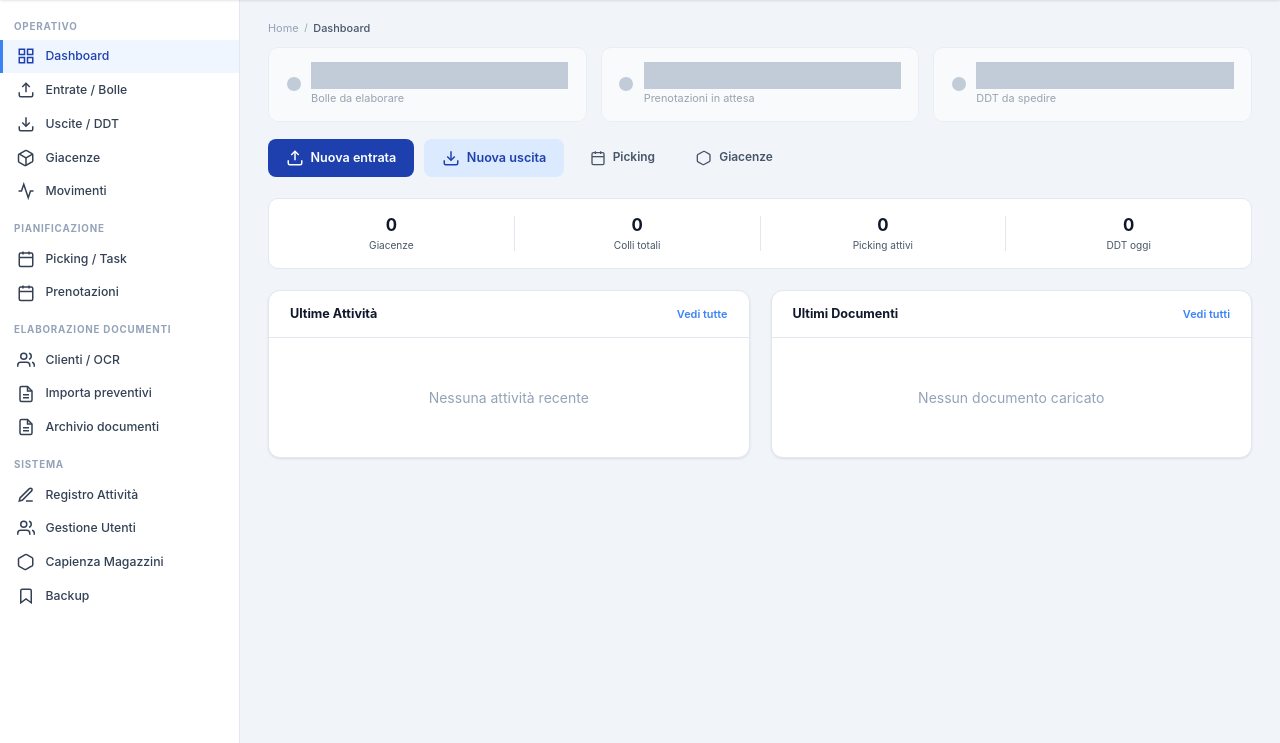
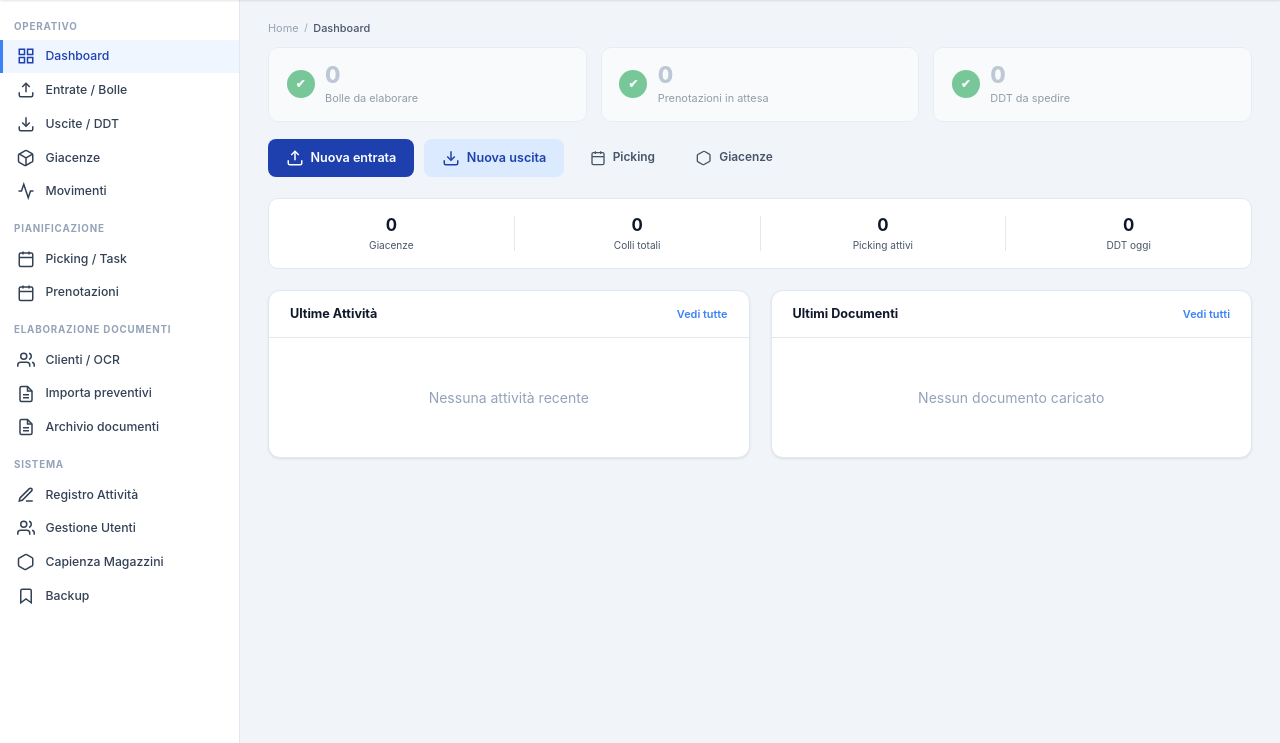
Before and after one commit to sso-spiece-girls/Logistic_hub, a Flask app: page / in a window 1280 px wide. Shown: the part 57-800 px from the top of the page. Run offline with Flask 3, Linux system fonts and the light colour scheme; a user stored in the database is signed in; data that the repository does not hold is empty; some libraries are stand-ins or nearby versions.

Commit message:
UX: task priority con ✔ quando a zero invece di skeleton

```diff
--- a/logistic_hub/static/css/app.css
+++ b/logistic_hub/static/css/app.css
@@ -719,9 +719,14 @@ select.form-input { appearance: auto; }
 .task-priority-orange .task-priority-value { color: #f97316; }
 .task-priority-yellow .task-priority-value { color: #eab308; }
 .task-priority-label { font-size: 0.78rem; color: var(--text-secondary); margin-top: 0.1rem; }
-.task-priority-done { opacity: 0.5; }
-.task-priority-done .task-priority-value,
-.task-priority-done .task-priority-dot { color: var(--text-muted); background: var(--text-muted); box-shadow: none; }
+.task-priority-clear { opacity: 0.55; }
+.task-priority-clear .task-priority-value { color: var(--text-muted); }
+.task-priority-check {
+  width: 28px; height: 28px; border-radius: 50%; flex-shrink: 0;
+  display: flex; align-items: center; justify-content: center;
+  font-size: 0.85rem; font-weight: 700;
+  background: var(--success); color: #fff;
+}
 
 /* ACTION BAR */
 .action-bar { display: flex; gap: 0.75rem; margin-bottom: 1.5rem; flex-wrap: wrap; }
--- a/logistic_hub/templates/dashboard.html
+++ b/logistic_hub/templates/dashboard.html
@@ -16,22 +16,34 @@
 
 <!-- Cosa devo fare adesso -->
 <div class="task-priority-bar">
-    <div class="task-priority task-priority-red {% if bolle_da_elaborare == 0 %}task-priority-done{% endif %}">
+    <div class="task-priority task-priority-red {% if bolle_da_elaborare == 0 %}task-priority-clear{% endif %}">
+        {% if bolle_da_elaborare == 0 %}
+        <div class="task-priority-check">✔</div>
+        {% else %}
         <div class="task-priority-dot"></div>
+        {% endif %}
         <a href="/entrate/" class="task-priority-body">
             <span class="task-priority-value">{{ bolle_da_elaborare }}</span>
             <span class="task-priority-label">Bolle da elaborare</span>
         </a>
     </div>
-    <div class="task-priority task-priority-orange {% if prenotazioni_in_attesa == 0 %}task-priority-done{% endif %}">
+    <div class="task-priority task-priority-orange {% if prenotazioni_in_attesa == 0 %}task-priority-clear{% endif %}">
+        {% if prenotazioni_in_attesa == 0 %}
+        <div class="task-priority-check">✔</div>
+        {% else %}
         <div class="task-priority-dot"></div>
+        {% endif %}
         <a href="/prenotazioni/admin/calendario" class="task-priority-body">
             <span class="task-priority-value">{{ prenotazioni_in_attesa }}</span>
             <span class="task-priority-label">Prenotazioni in attesa</span>
         </a>
     </div>
-    <div class="task-priority task-priority-yellow {% if ddt_pronti == 0 %}task-priority-done{% endif %}">
+    <div class="task-priority task-priority-yellow {% if ddt_pronti == 0 %}task-priority-clear{% endif %}">
+        {% if ddt_pronti == 0 %}
+        <div class="task-priority-check">✔</div>
+        {% else %}
         <div class="task-priority-dot"></div>
+        {% endif %}
         <a href="/uscite/?stato=pronto" class="task-priority-body">
             <span class="task-priority-value">{{ ddt_pronti }}</span>
             <span class="task-priority-label">DDT da spedire</span>
```
